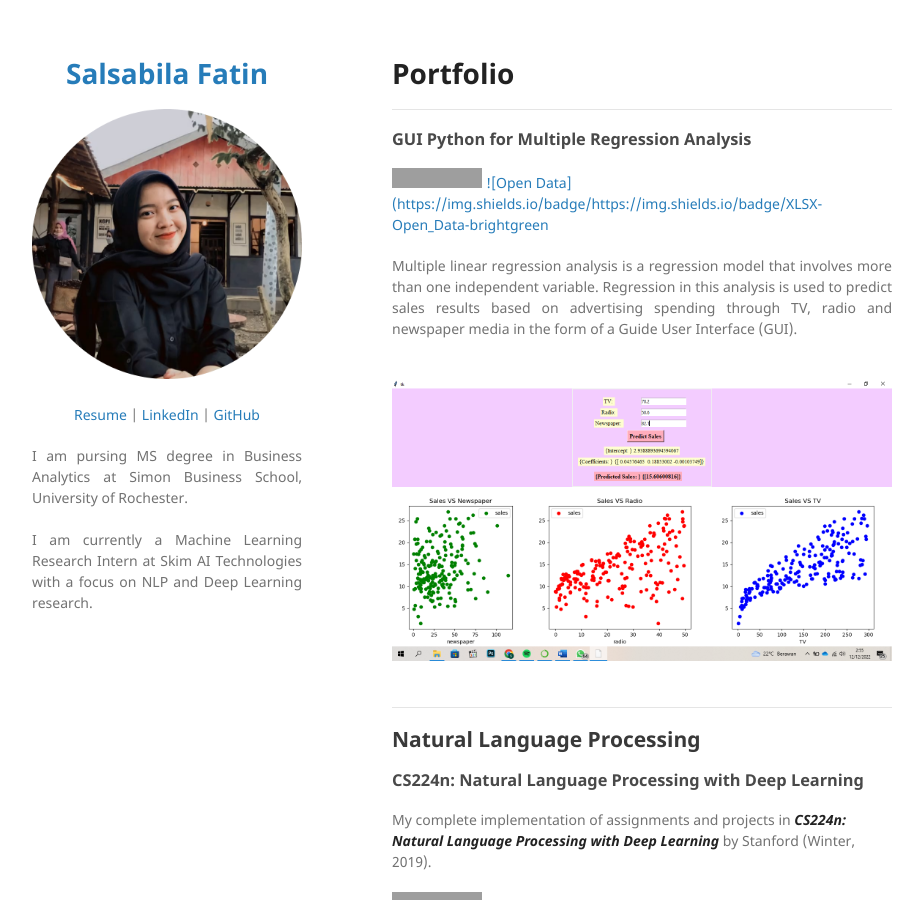
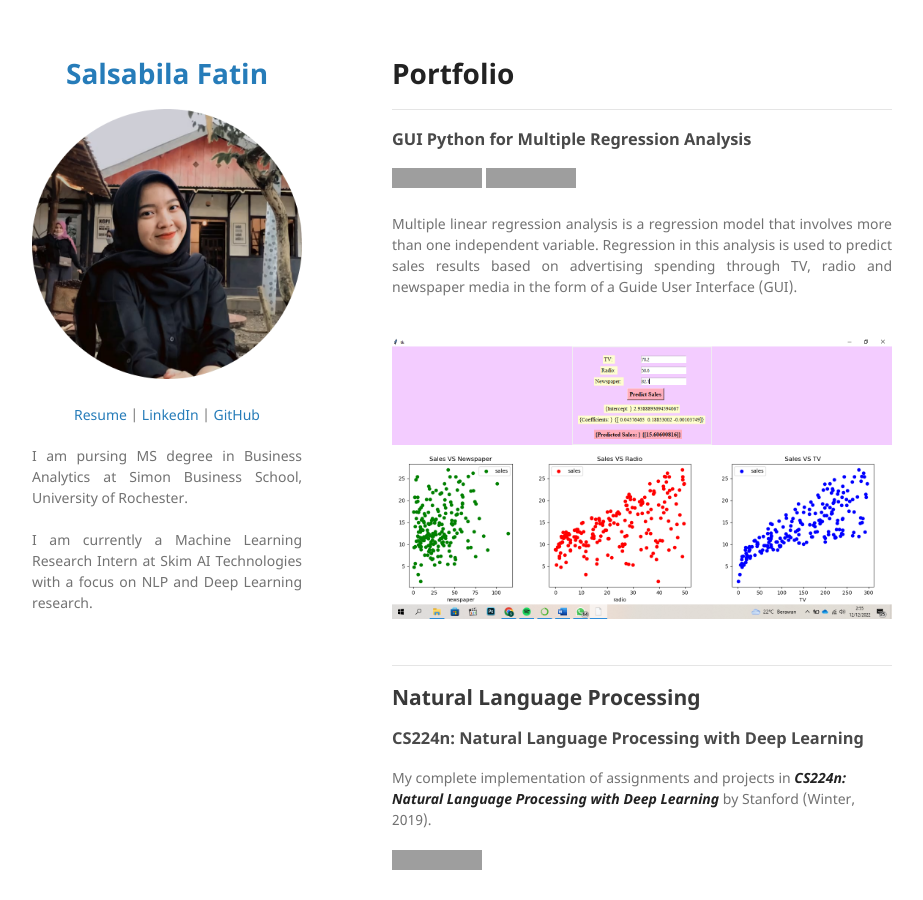
Before and after one commit to salsabilafatinn/salsabilafatinn.github.io, a Jekyll site: the page built from index.md, in a window 1280 px wide and 900 px high. Shown: the whole window, without its empty margins (178-1101 px from the left). Built offline with Jekyll 4.4.1, drawn with Linux system fonts in a browser that asks for light colours; our own code applies the rules of GitHub Pages for plain Markdown files; part of the change alters nothing that is shown; grey boxes are pictures that could not be loaded.

Commit message:
Update index.md

```diff
--- a/index.md
+++ b/index.md
@@ -3,7 +3,7 @@
 ### GUI Python for Multiple Regression Analysis
 
 [![Open Notebook](https://img.shields.io/badge/Jupyter-Open_Notebook-orange?logo=Jupyter)](projects/GUI-FORECASTING.html)
-[![Open Data](https://img.shields.io/badge/https://img.shields.io/badge/XLSX-Open_Data-brightgreen](xlsx/Advertising.xlsx)
+[![Open Data](https://img.shields.io/badge/XLSX-Open%20Data-brightgreen)](xlsx/Advertising.xlsx)
 
 
 <div style="text-align: justify">Multiple linear regression analysis is a regression model that involves more than one independent variable. Regression in this analysis is used to predict sales results based on advertising spending through TV, radio and newspaper media in the form of a Guide User Interface (GUI).</div>
```
